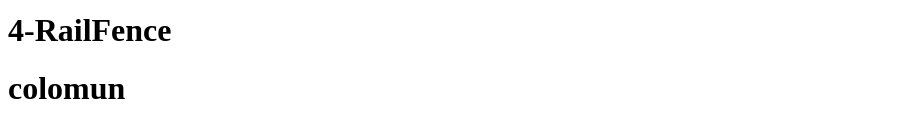
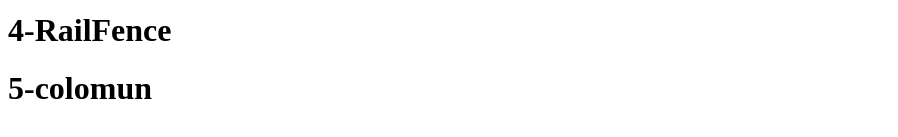
Before and after one commit to zeyadsharo/information-security, a plain HTML site: page Information Security/Index.html in a window 1280 px wide. Shown: the part 283-420 px from the top of the page, without its empty margins (0-898 px from the left). Drawn offline with Linux system fonts and the light colour scheme.

Commit message:
fvxvcxvcx

```diff
--- a/Information Security/Index.html
+++ b/Information Security/Index.html
@@ -11,6 +11,6 @@
     <h1>2-Monoalphabetic</h1>
     <h1>3-Vigenere</h1>
     <h1>4-RailFence</h1>
-    <h1>colomun</h1>
+    <h1>5-colomun</h1>
 </body>
 </html>
```
